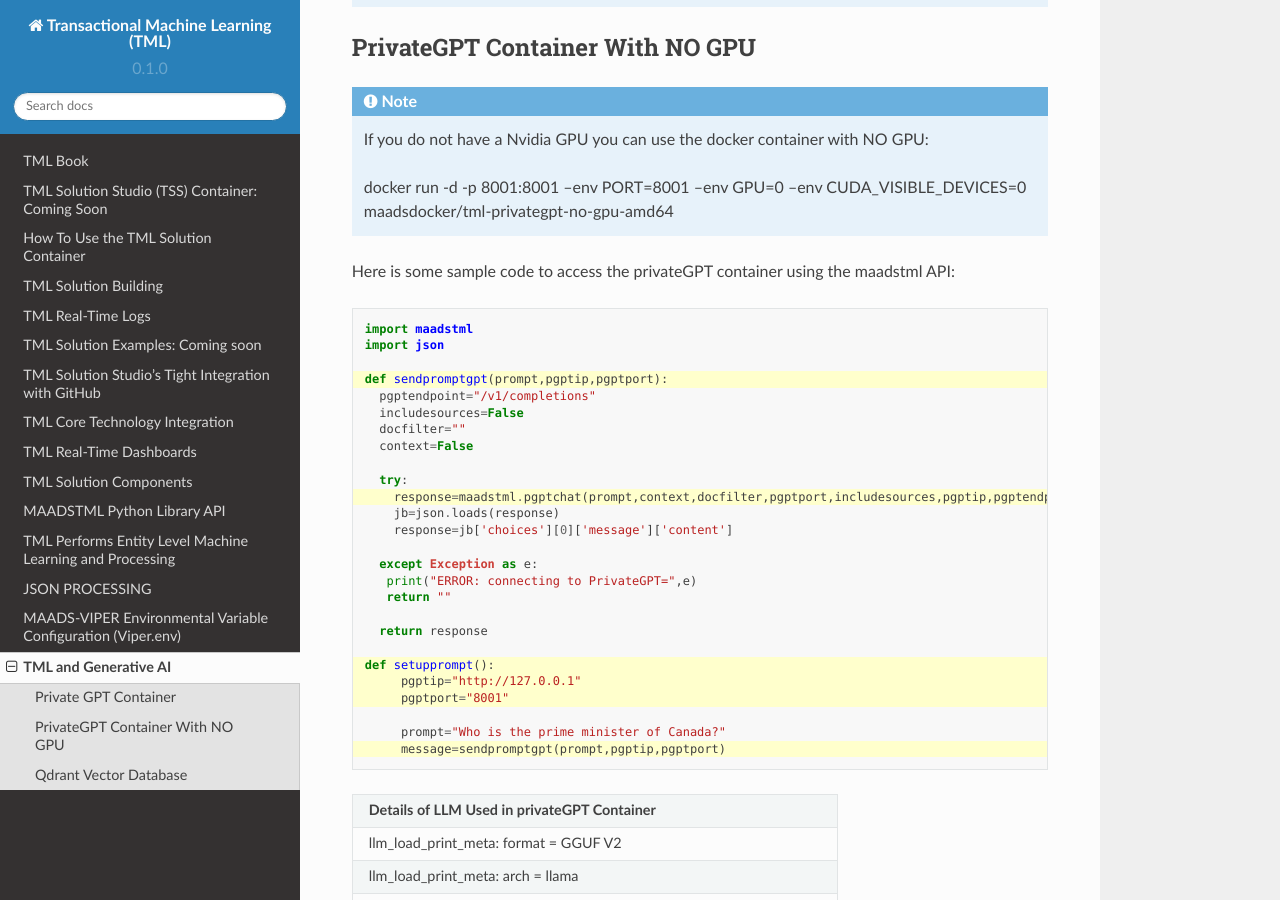
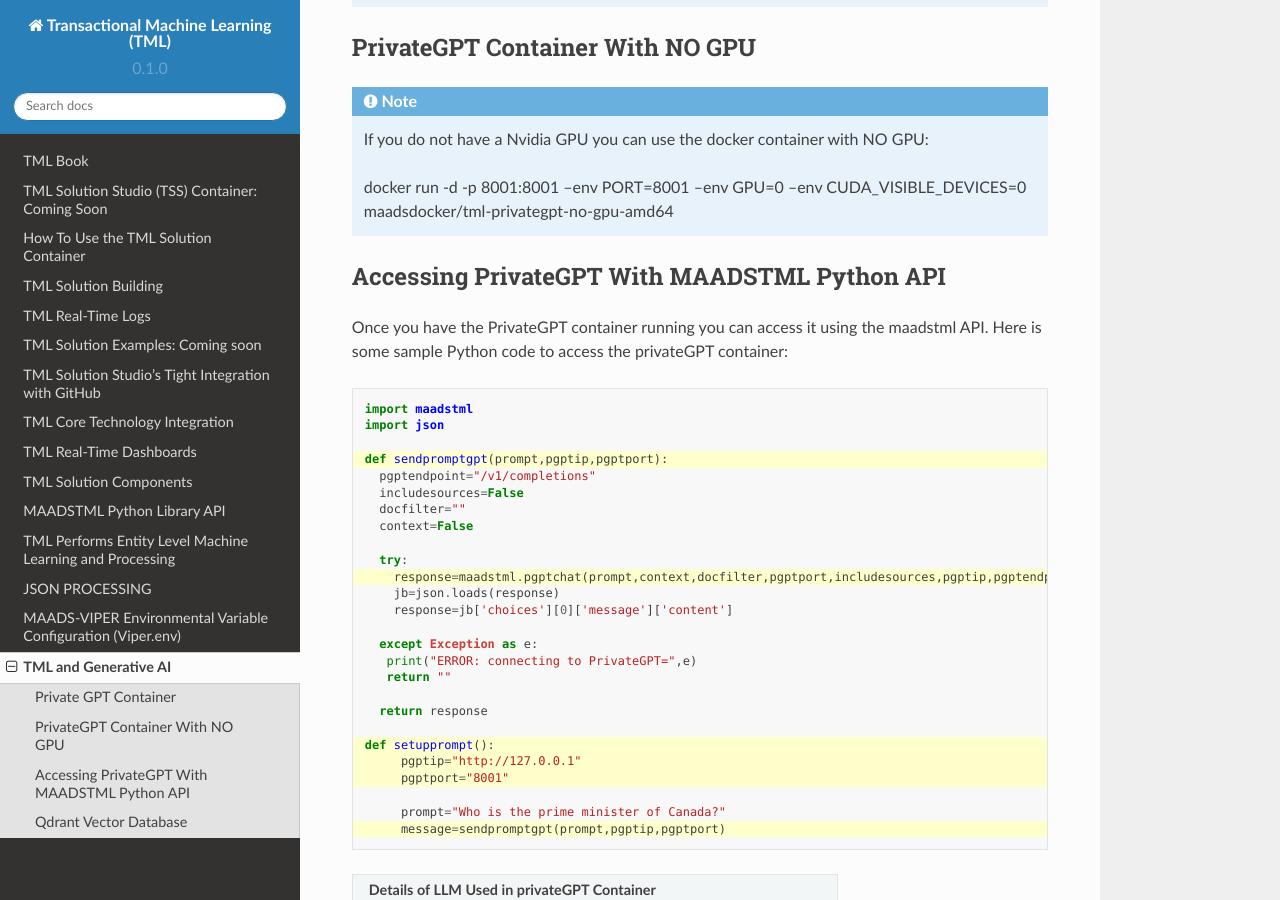
Before and after one commit to smaurice101/readthedocs, a Sphinx documentation site: the page built from docs/source/genai.rst, in a window 1280 px wide and 900 px high, scrolled down 1214 px. Built offline with Sphinx 7.4.7 and the Read the Docs theme 2.0.0, drawn with Linux system fonts in a browser that asks for light colours.

Commit message:
Update genai.rst

```diff
--- a/docs/source/genai.rst
+++ b/docs/source/genai.rst
@@ -56,7 +56,10 @@
    docker run -d -p 8001:8001 --env PORT=8001 --env GPU=0 --env CUDA_VISIBLE_DEVICES=0 maadsdocker/tml-privategpt-no-gpu-amd64
 
 
-Here is some sample code to access the privateGPT container using the maadstml API:
+Accessing PrivateGPT With MAADSTML Python API
+-----------------
+
+Once you have the PrivateGPT container running you can access it using the maadstml API. Here is some sample Python code to access the privateGPT container:
 
 .. code-block::
    :emphasize-lines: 4,11,21,22,23,26
```
